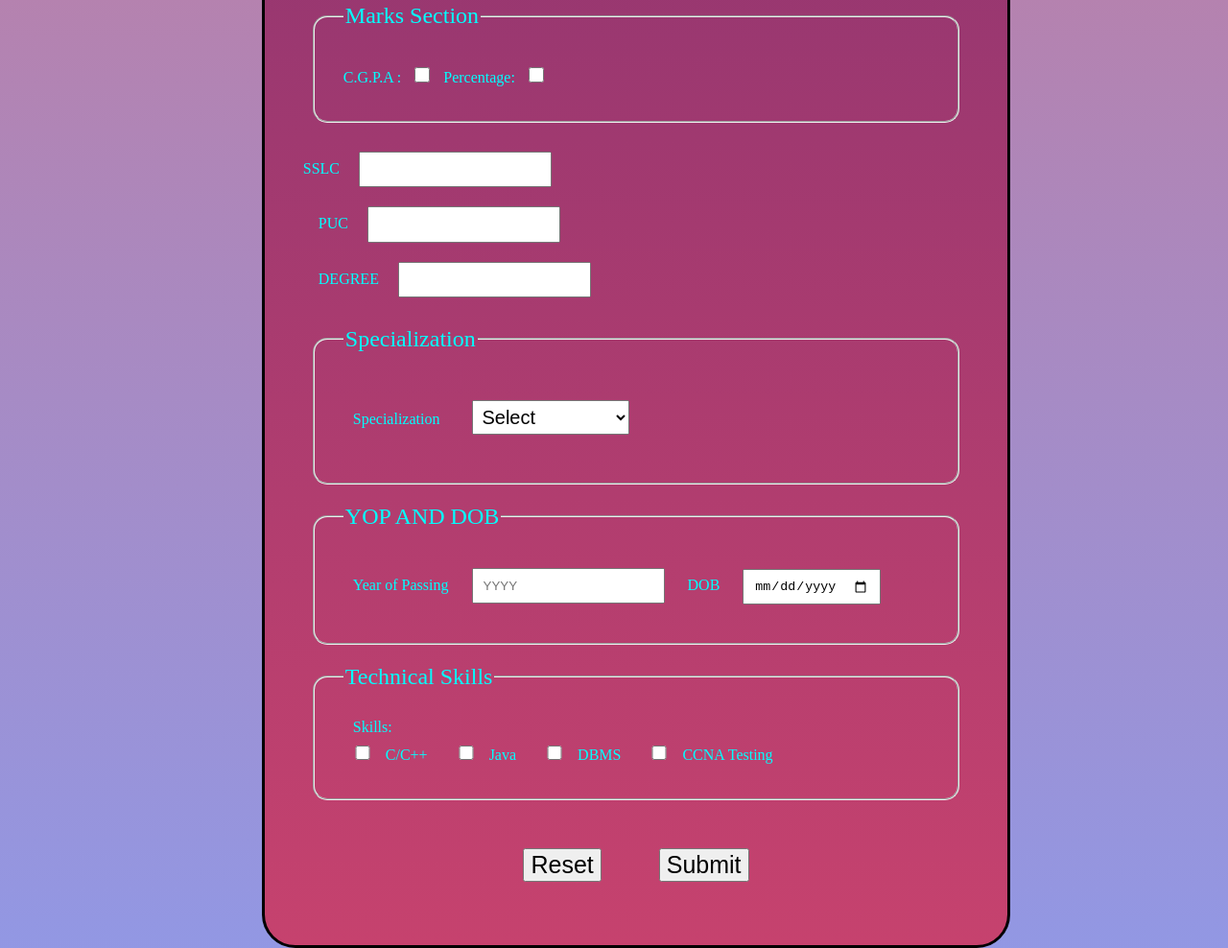
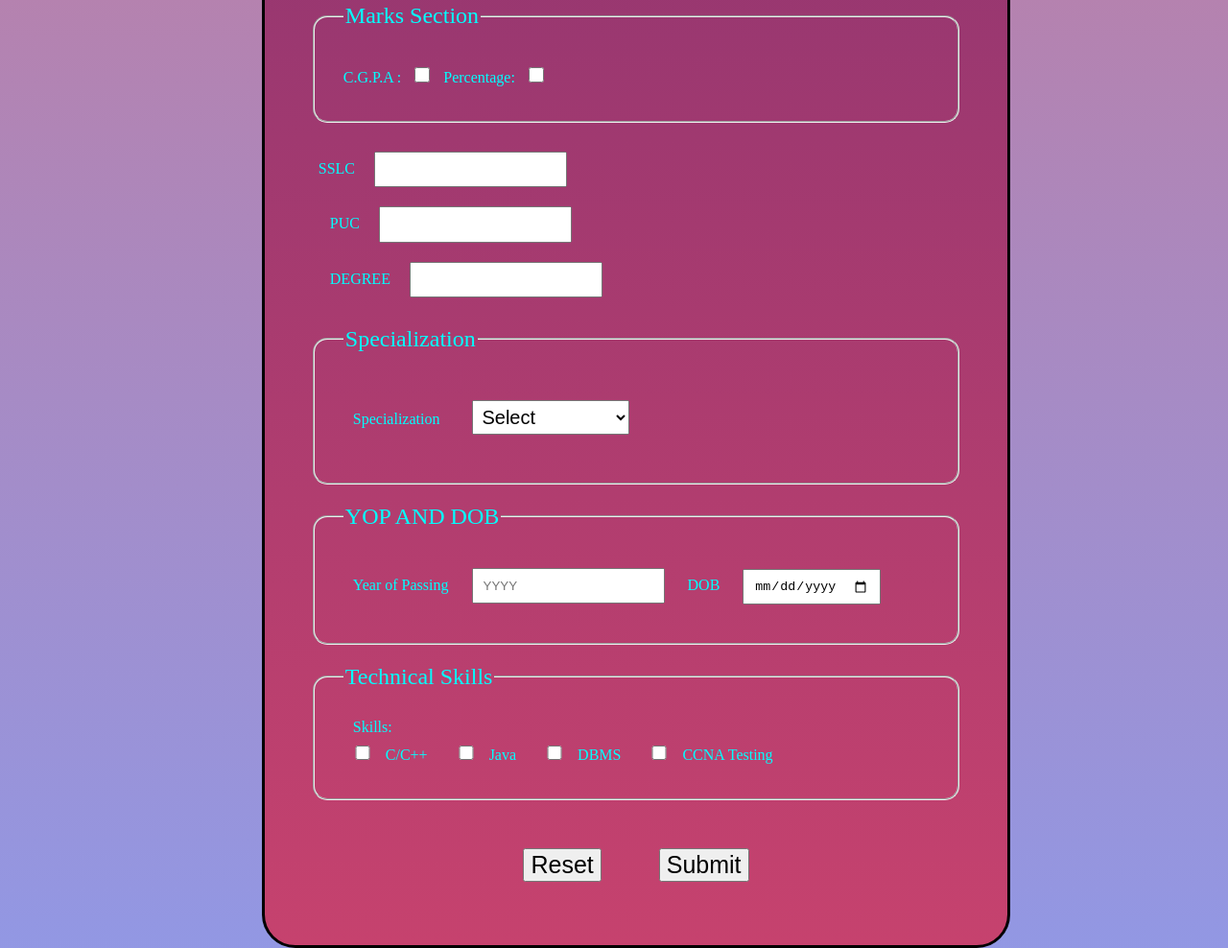
Before and after one commit to Vish2476/Personnel_Form, a plain HTML site: page index.html in a window 1280 px wide. Shown: the part 1393-2381 px from the top of the page at 96% size. Drawn offline with Linux system fonts and the light colour scheme.

Commit message:
Update index.html

```diff
--- a/index.html
+++ b/index.html
@@ -207,9 +207,9 @@ function myFunction1() {
 </div>
 
 <div>
-<label>SSLC</label><input type="text" id="ss" maxlength="3" pattern="[1-99]{2}.[1-9]{2}.[A-Ca-c]{1}"><br>
-<label>&emsp;PUC</label><input type="text" id="pu" maxlength="3" pattern="[1-99]{2}.[1-9]{2}.[A-Ca-c]{1}"><br>
-<label >&emsp;DEGREE</label><input type="text" id="de" maxlength="3" pattern="[1-99]{2}.[1-9]{2}.[A-Ca-c]{1}"><br>
+&nbsp;&nbsp;&nbsp;&nbsp;<label>SSLC</label><input type="text" id="ss" maxlength="3" pattern="[1-99]{2}.[1-9]{2}.[A-Ca-c]{1}"><br>
+&nbsp;&nbsp;&nbsp;<label>&emsp;PUC</label><input type="text" id="pu" maxlength="3" pattern="[1-99]{2}.[1-9]{2}.[A-Ca-c]{1}"><br>
+&nbsp;&nbsp;&nbsp;<label >&emsp;DEGREE</label><input type="text" id="de" maxlength="3" pattern="[1-99]{2}.[1-9]{2}.[A-Ca-c]{1}"><br>
 </div>
 </fieldset>
 <fieldset>
```
